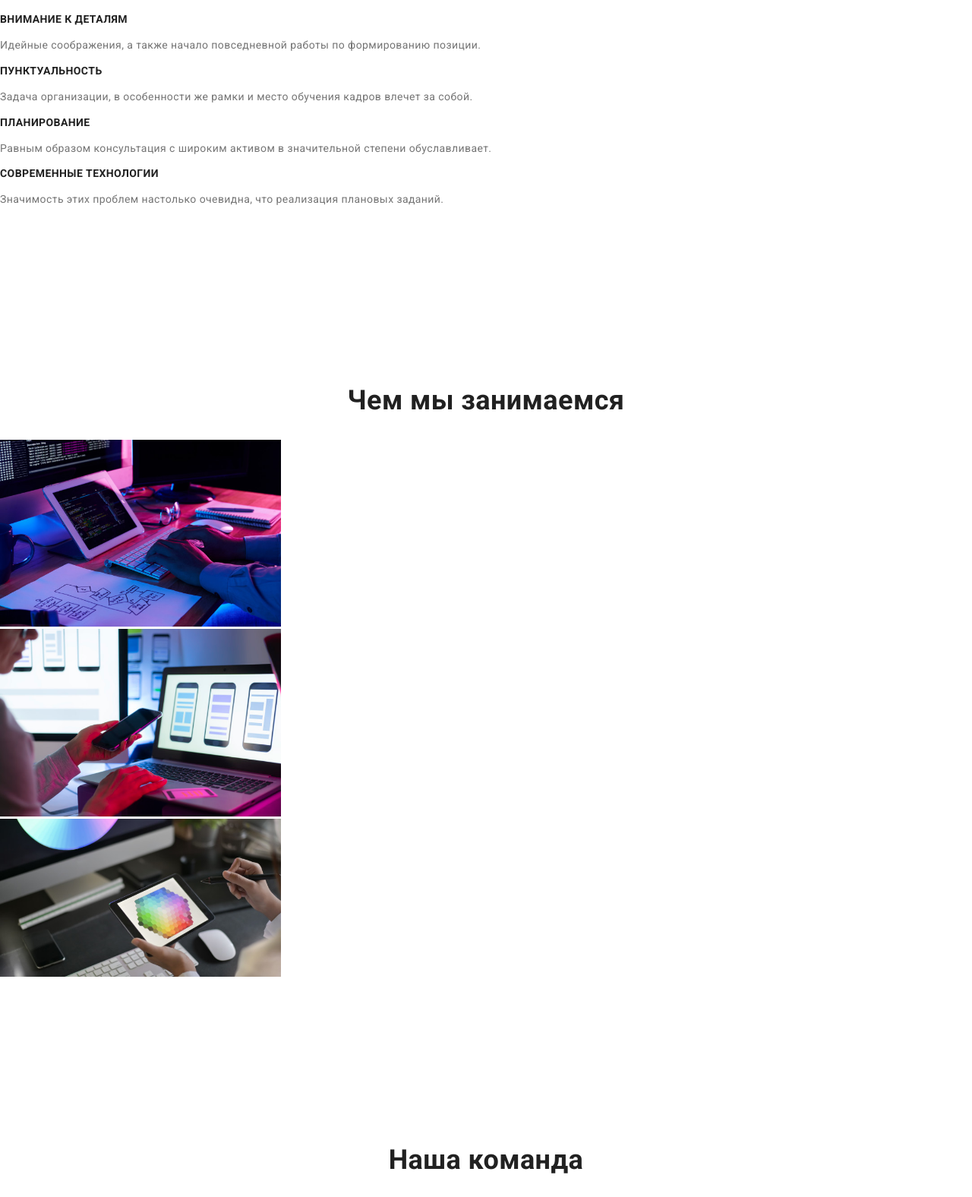
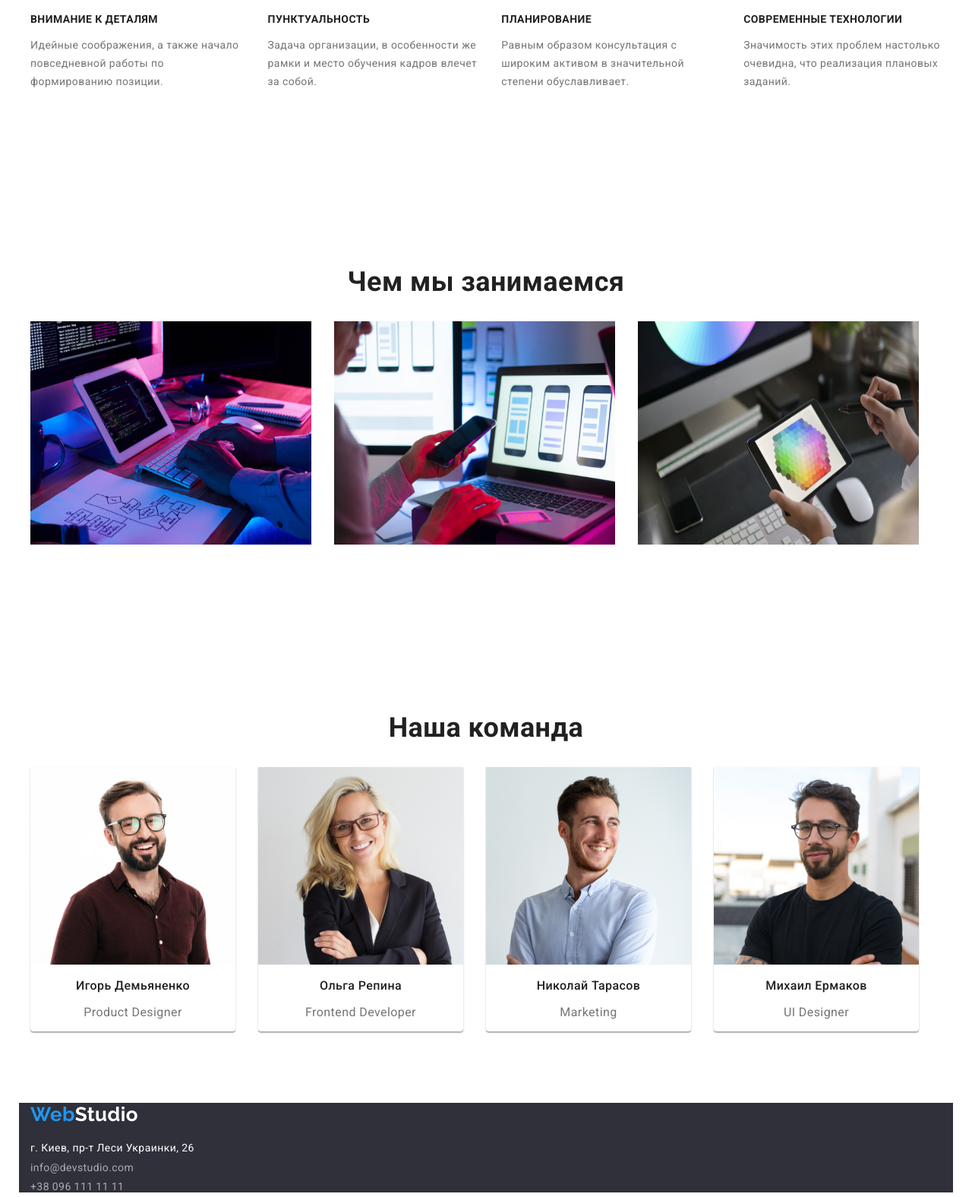
Before and after one commit to Daniil-Kachura/goit-markup-hw-03, a plain HTML site: page index.html in a window 1280 px wide. Shown: the part 541-2117 px from the top of the page at 76% size. Drawn offline with nearby package versions, Linux system fonts and the light colour scheme.

Commit message:
портфолио флекс

```diff
--- a/css/styles.css
+++ b/css/styles.css
@@ -43,6 +43,7 @@ body{
 .header{
 	max-width: 1600px;
 	min-height: 80px;
+
 	background-color: var(--background-color);
 	border-bottom: 1px solid var(--border-color);
 }
@@ -54,16 +55,27 @@ a{
 ul{
 	padding-left: 0;
 	margin: 0;
+
 	list-style: none;
 	text-decoration: none;
 
 }
+.container{
+width: 1230px;
+padding-left: 15px;
+padding-right: 15px;
+margin-left: auto;
+margin-right: auto;
+}
+
 section{
+
 	padding-top: 94px;
 	padding-bottom: 94px;
 }
 	/* пораховано интерлиньяж (поділив вbсоту на розмір тесту) */
 .logo-start{
+
 	font-family: 'Raleway';
 	font-size: 26px;
 	line-height: 1.19;
@@ -79,7 +91,9 @@ section{
 
 	display: flex;
 	margin-left: 95px;
+
 }
+
 .main-nav{
 	display: flex;
 	align-items: center;
@@ -164,6 +178,12 @@ section{
 
 	/* Шапка с кнопкой */
 .hero-btn{
+	display: flex;
+	align-items: center;
+	text-align: center;
+	padding: 10px 32px;
+	margin: 0 auto;
+	border: 0;
 
 	color: var(--background-color);
 	background-color: var(--hover-color);
@@ -171,14 +191,9 @@ section{
 	border-radius: 4px;
 	font-weight: 700;
 	font-size: 16px;
-	display: flex;
 	line-height: 1.87;
-	align-items: center;
-	text-align: center;
 	letter-spacing: 0.06em;
-	padding: 10px 32px;
-	margin: 0 auto;
-	border: 0;
+
 	cursor: pointer;
 }
 
@@ -196,10 +211,25 @@ section{
 
 	/* Особенности */
 	/* заголовок не наследет размери текста  */
+
+.peculiarities-list{
+	display: flex;
+	align-items: center;
+
+	}
+	.peculiarities-list .peculiarities-item + .peculiarities-item{
+		margin-left: 30px;
+	}
+	.peculiarities-item{
+
+	}
+
 .peculiarities-title{
+
 	line-height: 1.14;
 	text-transform: uppercase;
 	font-size: 14px;
+
 }
 
 .peculiarities-text{
@@ -213,10 +243,29 @@ section{
 	line-height: 1.16;
 	text-align: center;
 }
+.style-work-list{
+	display: flex;
+}
+
+.style-work-list .work-item + .work-item{
+	margin-left: 30px;
+
+}
+
+    /* Наша команда */
+
+.team-list{
+	display: flex;
+
+}
+.team-list .team-item + .team-item{
+	margin-left: 30px;
+}
 
 .team-item{
 	width: 270px;
 	background-color: var(--background-color);
+
 	/* material shadow v1 */
 	box-shadow:
 	0px 1px 3px var(--boxshadov-clor1),
@@ -252,12 +301,23 @@ section{
 	clip: rect(0 0 0 0);
 	overflow: hidden;
 }
+						/* ПОРТФОЛІО */
 
 /* колір фону для партфоліо */
 .section-portfolio{
 	background-color: var(--background-color) ;
 }
 
+.btn-list{
+	display: flex;
+	margin-left: 520px;
+	margin-top: 100px;
+	margin-bottom: 55px;
+}
+
+.btn-list .btn-item + .btn-item{
+	margin-left: 8px;
+}
 /* колір тіней кнопки при наведені у портфоліо */
 .style-button{
 	box-shadow:
@@ -288,11 +348,19 @@ section{
 	color: var(--background-color);
 }
 
+.project-list{
+	display: flex;
+	flex-wrap: wrap;
+}
 .card-list{
+	margin-right: 30px;
+	margin-bottom: 30px;
 	background-color: var(--background-color);
 	border: 1px solid var(--border-color);
 }
-
+.card-list:nth-child(3n){
+	margin-right: 0;
+}
 .card-title{
 	font-size: 18px;
 	line-height: 36px;
@@ -309,20 +377,33 @@ section{
 	color: var(--mail-tel-color);
 	margin: 0 24px;
 }
+        /* -- футер - */
 
 .footer{
 	background: var(--background-header-color);
 }
 
 .logo-footer, .adress-link{
+
 	color: var(--background-color);
 	font-style: normal;
+
+}
+.adress-link{
+	display: block;
+	margin-top: 20px;
+	margin-bottom: 9px;
+}
+
+.auth-footer .footer-item + .footer-item{
+	margin-top: 9px;
 }
 
 .mail-footer{
 	color:var(--text-mail-footer);
 	text-decoration: none;
 }
+
 .mail-footer:hover,
 .mail-footer:focus
 {
--- a/index.html
+++ b/index.html
@@ -38,26 +38,26 @@
                                  <!--/* Особенности */-->
       <section class="container">
        <h2 class="visually-hidden">ААААА</h2>
-        <ul class="style-list">
-           <li>
+        <ul class="peculiarities-list">
+           <li class="peculiarities-item">
             <h3 class="peculiarities-title">Внимание к деталям</h3>
-          </p>              <p class="peculiarities-text">Идейные соображения, а также начало повседневной работы по формированию
+           <p class="peculiarities-text">Идейные соображения, а также начало повседневной работы по формированию
             позиции.
           </p>
           </li>
-          <li>
+          <li class="peculiarities-item">
             <h3 class="peculiarities-title">Пунктуальность</h3>
             <p class="peculiarities-text">Задача организации, в особенности же рамки и место обучения кадров
               влечет за собой.
             </p>
           </li>
-          <li>
+          <li class="peculiarities-item">
             <h3 class="peculiarities-title">Планирование</h3>
            <p class="peculiarities-text">Равным образом консультация с широким активом в значительной степени
             обуславливает.
-
+           </p>
           </li>
-          <li>
+          <li class="peculiarities-item">
             <h3 class="peculiarities-title">Современные технологии</h3>
            <p class="peculiarities-text">Значимость этих проблем настолько очевидна, что реализация плановых
             заданий.
@@ -70,23 +70,26 @@
                                 <!--/* Чем мы занимаемся */-->
       <section class="container">
          <h2 class="section-titel">Чем мы занимаемся</h2>
-         <ul class="style-list">
-       <li>
+         <ul class="style-work-list">
+       <li class="work-item">
         <img  src="./images/image-programer-working.jpg"
         alt="image-programer-working"
         width="370"
+        height="294"
         class="photo"/>
       </li>
-       <li><img
+       <li class="work-item"><img
           src="./images/web-ui-designers-are-developing.jpg"
           alt="web-ui-designers-are-developing"
           width="370"
+          height="294"
           class="photo"/>
       </li>
-       <li><img
+       <li class="work-item"><img
           src="./images/creative-artist-web-design.jpg"
           alt="creative-artist-web-design"
           width="370"
+          height="294"
           class="photo"/>
       </li>
       </ul>
@@ -94,7 +97,7 @@
                                    <!--/* Наша команда */-->
       <section class="container">
         <h2 class="section-titel">Наша команда</h2>
-        <ul class="style-list">
+        <ul class="team-list">
         <li class="team-item"><img src="./images/img-03.jpg" alt="Игорь Демьяненко"  width="270" class="personal" />
         <h3 class="name-team">Игорь Демьяненко</h3>
         <p class="position-team">Product Designer</p>
@@ -121,9 +124,9 @@
     <address>
       <a class="adress-link" href="https://goo.gl/maps/piqngm7oDQpEDh6u6" target="_blank" rel="noopener nofollow noreferrer">г. Киев, пр-т Леси Украинки, 26</a>
     </address>
-      <ul class="auth-nav list">
-        <li><a class="mail-footer" href="mailto:info@devstudio.com">info@devstudio.com</a></li>
-        <li><a class="mail-footer" href="tel:+380961111111">+38 096 111 11 11</a></li>
+      <ul class="auth-footer list">
+        <li class="footer-item"><a class="mail-footer" href="mailto:info@devstudio.com">info@devstudio.com</a></li>
+        <li class="footer-item"><a class="mail-footer" href="tel:+380961111111">+38 096 111 11 11</a></li>
       </ul>
     </footer>
 
```
Also changed, not shown: portfolio.html (+13 -13 lines).
